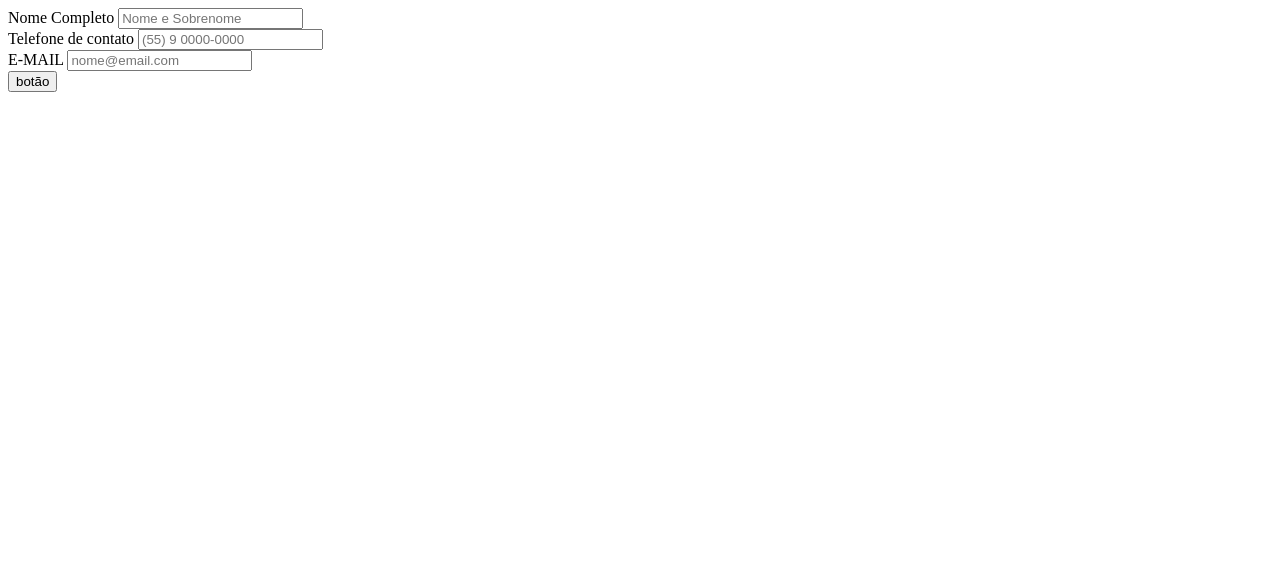
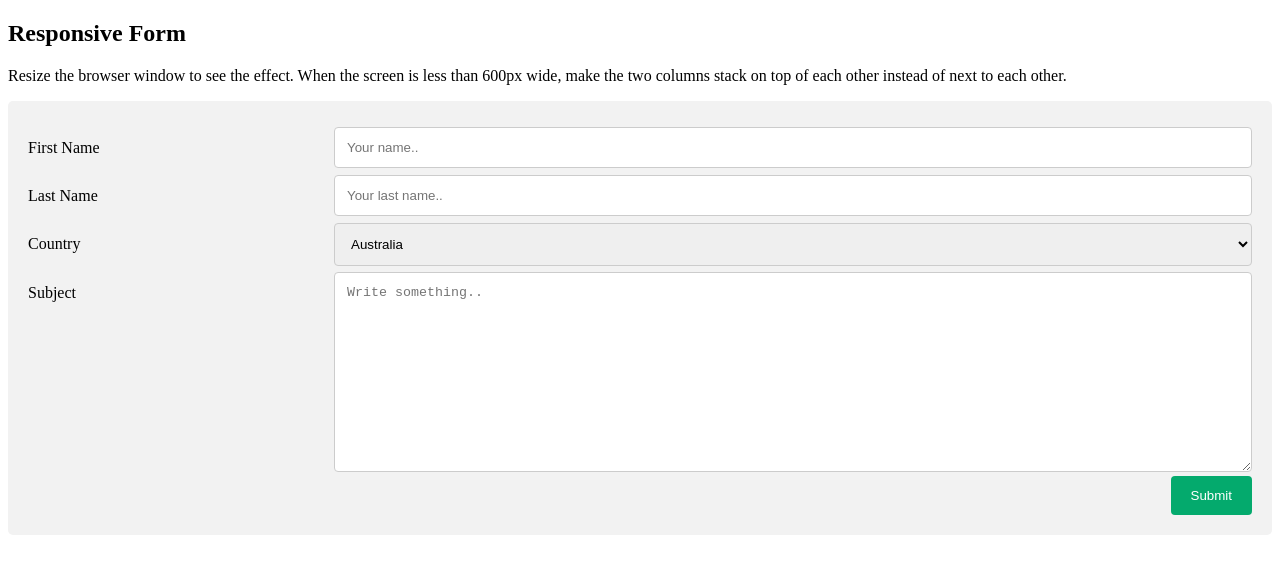
Before and after one commit to marck0101/calculadora-js, a plain HTML site: page testeSub.html in a window 1280 px wide. Drawn offline with Linux system fonts and the light colour scheme; files that its build step writes are made by us from their sources.

Commit message:
campos input / grid que chama as funções

```diff
--- a/css/css.css
+++ b/css/css.css
@@ -4,11 +4,17 @@
     gap: 10px;
     background-color: #2196F3;
     padding: 10px;
-  }
+}
 
-  .grid-container > div {
+.grid-container>div {
     background-color: rgba(255, 255, 255, 0.8);
     border: 1px solid black;
     text-align: center;
     font-size: 30px;
-  }
+}
+
+.col-25 {
+    float: left;
+    width: 25%;
+    margin-top: 6px;
+}
--- /dev/null
+++ b/css/testeCSS.css
@@ -0,0 +1,63 @@
+*{
+	box-sizing: border-box;
+  }
+
+  input[type=text], select, textarea {
+	width: 100%;
+	padding: 12px;
+	border: 1px solid #ccc;
+	border-radius: 4px;
+	resize: vertical;
+  }
+
+  label {
+	padding: 12px 12px 12px 0;
+	display: inline-block;
+  }
+
+  input[type=submit] {
+	background-color: #04AA6D;
+	color: white;
+	padding: 12px 20px;
+	border: none;
+	border-radius: 4px;
+	cursor: pointer;
+	float: right;
+  }
+
+  input[type=submit]:hover {
+	background-color: #45a049;
+  }
+
+  .container {
+	border-radius: 5px;
+	background-color: #f2f2f2;
+	padding: 20px;
+  }
+
+  .col-25 {
+	float: left;
+	width: 25%;
+	margin-top: 6px;
+  }
+
+  .col-75 {
+	float: left;
+	width: 75%;
+	margin-top: 6px;
+  }
+
+  /* Clear floats after the columns */
+  .row:after {
+	content: "";
+	display: table;
+	clear: both;
+  }
+
+  /* Responsive layout - when the screen is less than 600px wide, make the two columns stack on top of each other instead of next to each other */
+  @media screen and (max-width: 600px) {
+	.col-25, .col-75, input[type=submit] {
+	  width: 100%;
+	  margin-top: 0;
+	}
+  }
--- a/testeSub.html
+++ b/testeSub.html
@@ -1,32 +1,100 @@
+<!DOCTYPE html>
 <html>
 
+<head>
+    <meta name="viewport" content="width=device-width, initial-scale=1">
+    <link rel="stylesheet" href="testeCSS.css">
+</head>
+<style>
+    input[type=text],
+    select,
+    textarea {
+        width: 100%;
+        padding: 12px;
+        border-radius: 4px;
+        resize: vertical;
+    }
+
+    input[type=submit] {
+        background-color: #04AA6D; /*cor do botão*/
+        color: white;
+        padding: 12px 20px;
+        border: none;
+        border-radius: 4px;
+        cursor: pointer;
+        float: right;
+    }
+
+
+
+    .container {
+	border-radius: 5px;
+	background-color: #f2f2f2;
+	padding: 20px;
+  }
+
+  .col-25 {
+	float: left;
+	width: 25%;
+	margin-top: 6px;
+  }
+
+
+
+</style>
+</head>
+
 <body>
-    <form action="testeGrid.html" method="POST" name="formulario">
 
-        <div class="form-group">
-            <div class="   col-md-5">
-                <label>Nome Completo</label>
-                <input type="text" name="login" class="form-control " placeholder="Nome e Sobrenome" required="">
+    <h2>Responsive Form</h2>
+    <p>Resize the browser window to see the effect. When the screen is less than 600px wide, make the two columns stack
+        on top of each other instead of next to each other.</p>
+
+    <div class="container">
+        <form action="/action_page.php">
+            <div class="row">
+                <div class="col-25">
+                    <label for="fname">First Name</label>
+                </div>
+                <div class="col-75">
+                    <input type="text" id="fname" name="firstname" placeholder="Your name..">
+                </div>
             </div>
-        </div>
+            <div class="row">
+                <div class="col-25">
+                    <label for="lname">Last Name</label>
+                </div>
+                <div class="col-75">
+                    <input type="text" id="lname" name="lastname" placeholder="Your last name..">
+                </div>
+            </div>
+            <div class="row">
+                <div class="col-25">
+                    <label for="country">Country</label>
+                </div>
+                <div class="col-75">
+                    <select id="country" name="country">
+                        <option value="australia">Australia</option>
+                        <option value="canada">Canada</option>
+                        <option value="usa">USA</option>
+                    </select>
+                </div>
+            </div>
+            <div class="row">
+                <div class="col-25">
+                    <label for="subject">Subject</label>
+                </div>
+                <div class="col-75">
+                    <textarea id="subject" name="subject" placeholder="Write something.."
+                        style="height:200px"></textarea>
+                </div>
+            </div>
+            <div class="row">
+                <input type="submit" value="Submit">
+            </div>
+        </form>
+    </div>
 
-        <div class="form-group">
-            <div class="   col-md-5">
-                <label>Telefone de contato</label>
-                <input type="text" name="login" class="form-control " placeholder="(55) 9 0000-0000" required="">
-            </div>
-        </div>
-
-        <div class="form-group">
-            <div class="   col-md-5">
-                <label>E-MAIL</label>
-                <input type="text" name="login" class="form-control " placeholder="nome@email.com" required="">
-            </div>
-        </div>
-
-        <button type="submit">botão</button>
-
-    </form>
 </body>
 
 </html>
```
Also changed, not shown: index.html (+14 -13 lines), js/script.js (+34 -7 lines).
